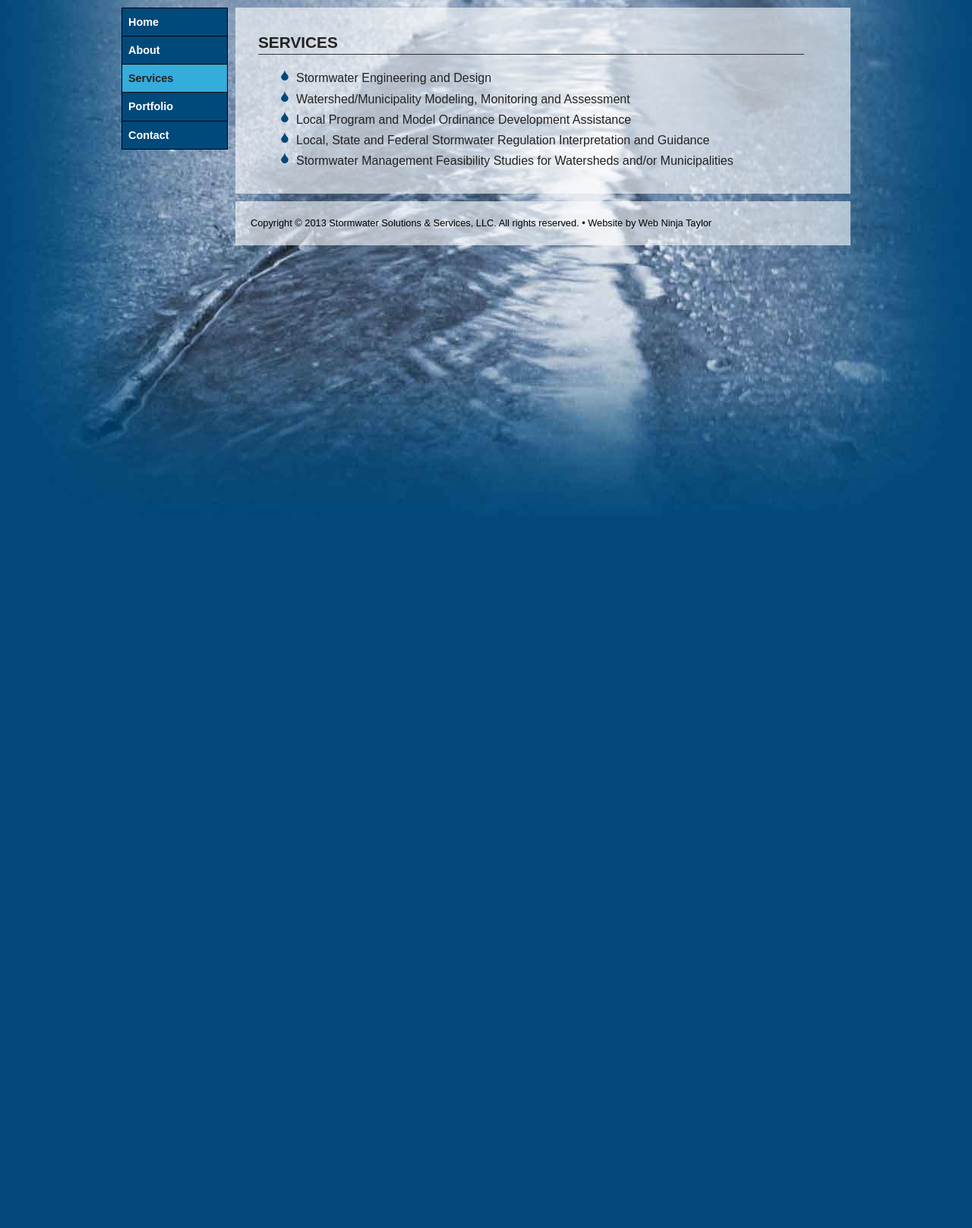
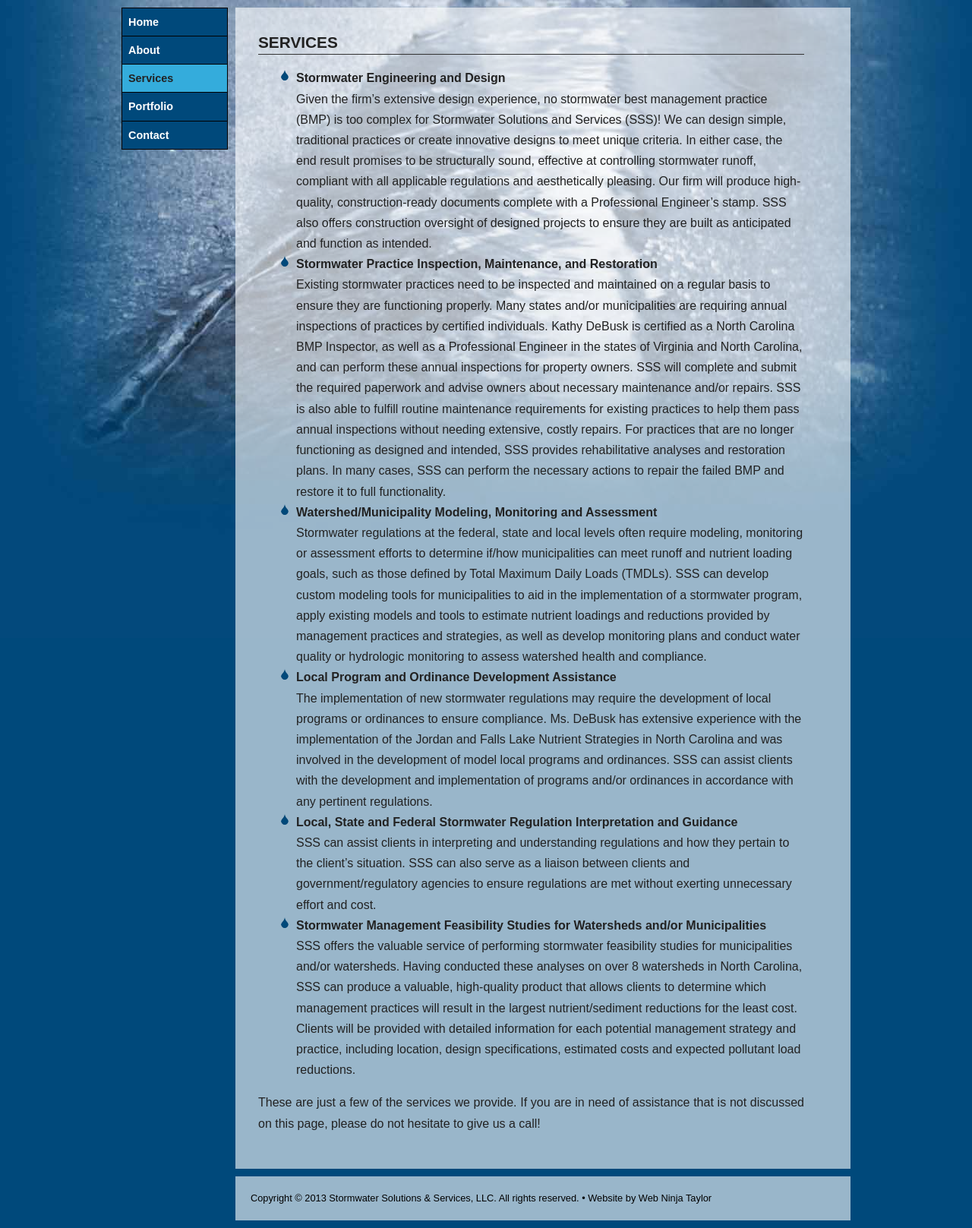
Before and after one commit to webninjataylor/stormwaterss, a PHP site: page /services.php in a window 1280 px wide. Shown: the part 120-1737 px from the top of the page at 76% size. Before the commit the page ends 776 px from the top, so only its background shows below. Run offline with PHP 8.4, Linux system fonts and the light colour scheme.

Commit message:
Services descriptions

```diff
--- a/services.php
+++ b/services.php
@@ -11,12 +11,20 @@
     <article>
         <h1>Services</h1>
         <ul>
-            <li>Stormwater Engineering and Design</li>
-            <li>Watershed/Municipality Modeling, Monitoring and Assessment</li>
-            <li>Local Program and Model Ordinance Development Assistance</li>
-            <li>Local, State and Federal Stormwater Regulation Interpretation and Guidance</li>
-            <li>Stormwater Management Feasibility Studies for Watersheds and/or Municipalities</li>
+            <li><strong>Stormwater Engineering and Design</strong><br>
+                Given the firm’s extensive design experience, no stormwater best management practice (BMP) is too complex for Stormwater Solutions and Services (SSS)! We can design simple, traditional practices or create innovative designs to meet unique criteria. In either case, the end result promises to be structurally sound, effective at controlling stormwater runoff, compliant with all applicable regulations and aesthetically pleasing. Our firm will produce high-quality, construction-ready documents complete with a Professional Engineer’s stamp. SSS also offers construction oversight of designed projects to ensure they are built as anticipated and function as intended.</li>
+            <li><strong>Stormwater Practice Inspection, Maintenance, and Restoration</strong><br>
+                Existing stormwater practices need to be inspected and maintained on a regular basis to ensure they are functioning properly. Many states and/or municipalities are requiring annual inspections of practices by certified individuals. Kathy DeBusk is certified as a North Carolina BMP Inspector, as well as a Professional Engineer in the states of Virginia and North Carolina, and can perform these annual inspections for property owners. SSS will complete and submit the required paperwork and advise owners about necessary maintenance and/or repairs. SSS is also able to fulfill routine maintenance requirements for existing practices to help them pass annual inspections without needing extensive, costly repairs. For practices that are no longer functioning as designed and intended, SSS provides rehabilitative analyses and restoration plans. In many cases, SSS can perform the necessary actions to repair the failed BMP and restore it to full functionality.</li>
+            <li><strong>Watershed/Municipality Modeling, Monitoring and Assessment</strong><br>
+                Stormwater regulations at the federal, state and local levels often require modeling, monitoring or assessment efforts to determine if/how municipalities can meet runoff and nutrient loading goals, such as those defined by Total Maximum Daily Loads (TMDLs). SSS can develop custom modeling tools for municipalities to aid in the implementation of a stormwater program, apply existing models and tools to estimate nutrient loadings and reductions provided by management practices and strategies, as well as develop monitoring plans and conduct water quality or hydrologic monitoring to assess watershed health and compliance.</li>
+            <li><strong>Local Program and Ordinance Development Assistance</strong><br>
+                The implementation of new stormwater regulations may require the development of local programs or ordinances to ensure compliance. Ms. DeBusk has extensive experience with the implementation of the Jordan and Falls Lake Nutrient Strategies in North Carolina and was involved in the development of model local programs and ordinances. SSS can assist clients with the development and implementation of programs and/or ordinances in accordance with any pertinent regulations.</li>
+            <li><strong>Local, State and Federal Stormwater Regulation Interpretation and Guidance</strong><br>
+                SSS can assist clients in interpreting and understanding regulations and how they pertain to the client’s situation. SSS can also serve as a liaison between clients and government/regulatory agencies to ensure regulations are met without exerting unnecessary effort and cost.</li>
+            <li><strong>Stormwater Management Feasibility Studies for Watersheds and/or Municipalities</strong><br>
+                SSS offers the valuable service of performing stormwater feasibility studies for municipalities and/or watersheds. Having conducted these analyses on over 8 watersheds in North Carolina, SSS can produce a valuable, high-quality product that allows clients to determine which management practices will result in the largest nutrient/sediment reductions for the least cost. Clients will be provided with detailed information for each potential management strategy and practice, including location, design specifications, estimated costs and expected pollutant load reductions.</li>
         </ul>
+        <p>These are just a few of the services we provide. If you are in need of assistance that is not discussed on this page, please do not hesitate to give us a call!</p>
     </article>
     <?php include('includes/footer.php'); ?>
 </body>
```
